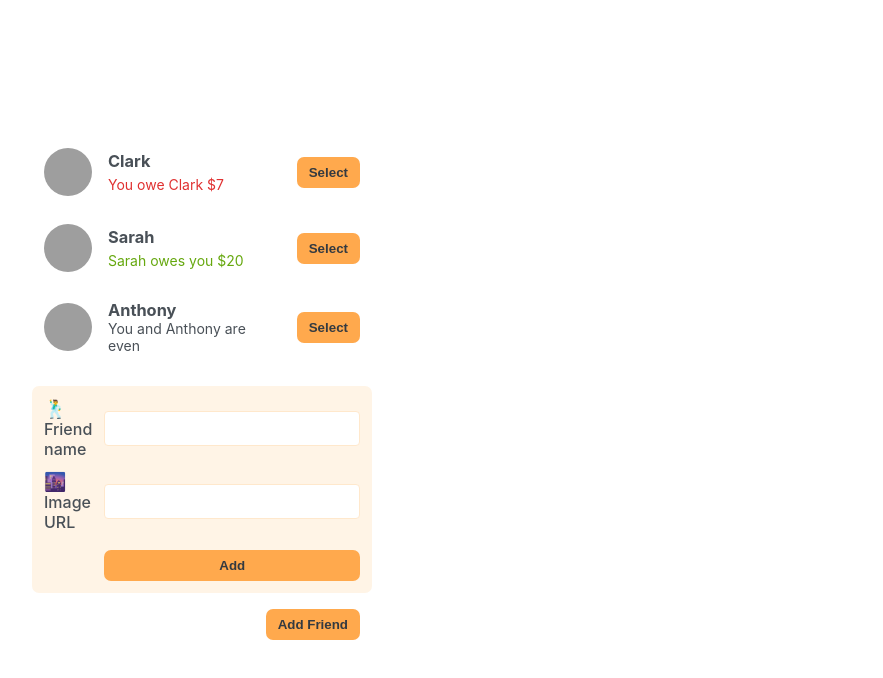
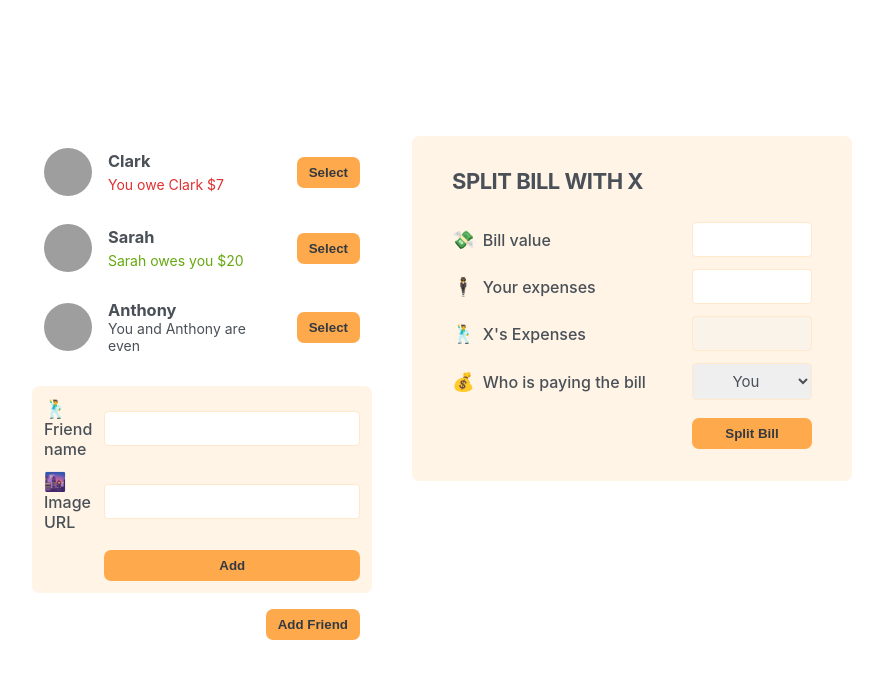
Before and after one commit to Nikshay10/eat-n-split, a JavaScript app: page / in a window 1280 px wide. Shown: the top 678 px of the page, without its empty margins (198-1081 px from the left). Built offline with nearby package versions, Linux system fonts and the light colour scheme; grey boxes are pictures that could not be loaded; the HTML template or start-up script is replaced by a standard one.

Commit message:
split bill form component created

```diff
--- a/src/App.js
+++ b/src/App.js
@@ -1,4 +1,3 @@
-
 const initialFriends = [
   {
     id: 118836,
@@ -65,6 +64,30 @@
   )
 }
 
+function FormSplitBill(){
+  return(
+    <form className="form-split-bill">
+      <h2>Split bill with x</h2>
+      <label>💸 Bill value</label>
+      <input type="text" />
+
+      <label>🕴 Your expenses</label>
+      <input type="text" />
+
+      <label>🕺 X's Expenses</label>
+      <input type="text" disabled/>
+
+      <label>💰 Who is paying the bill</label>
+      <select>
+        <option value="user">You</option>
+        <option value="friend">X</option>
+      </select>
+
+      <Button>Split Bill</Button>
+    </form>
+  )
+}
+
 export default function App(){
   return(
     <div className="app">
@@ -73,6 +96,7 @@
         <FormAddFriend />
         <Button>Add Friend</Button>
       </div>
+      <FormSplitBill />
     </div>
   )
 }
```
